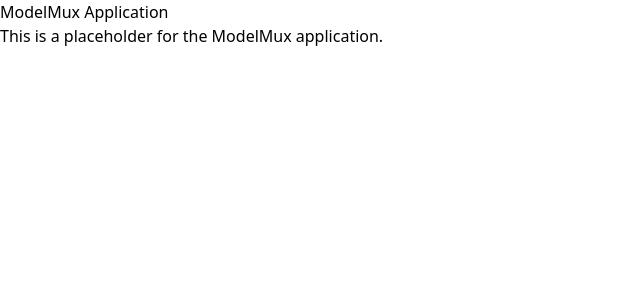
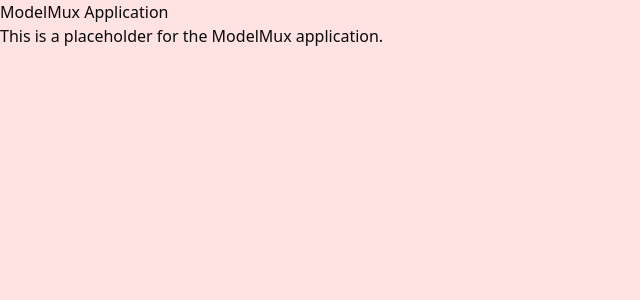
Before and after one commit to SlothfulDreams/modelmux, a React (Vite) app in the folder modelmux/: page / in a window 1280 px wide. Shown: the top 300 px of the page, without its empty margins (0-640 px from the left). Built offline with nearby package versions, Linux system fonts and the light colour scheme.

Commit message:
tailwind set up

```diff
--- /dev/null
+++ b/modelmux/lib/utils.ts
@@ -0,0 +1,6 @@
+import { clsx, type ClassValue } from "clsx"
+import { twMerge } from "tailwind-merge"
+
+export function cn(...inputs: ClassValue[]) {
+  return twMerge(clsx(inputs))
+}
--- /dev/null
+++ b/modelmux/postcss.config.mjs
@@ -0,0 +1,6 @@
+export default {
+    plugins: {
+        "@tailwindcss/postcss": {},
+        autoprefixer: {},
+    },
+}
--- a/modelmux/src/App.tsx
+++ b/modelmux/src/App.tsx
@@ -1,6 +1,6 @@
 function App() {
   return (
-    <div>
+    <div className="bg-red-100 min-h-screen items-center justify-center">
       <h1>ModelMux Application</h1>
       <p>This is a placeholder for the ModelMux application.</p>
     </div>
--- /dev/null
+++ b/modelmux/src/global.css
@@ -0,0 +1,124 @@
+@import "tailwindcss";
+@import "tw-animate-css";
+
+@custom-variant dark (&:where(.dark *));
+
+:root {
+    --background: oklch(1 0 0);
+    --foreground: oklch(0.145 0 0);
+    --card: oklch(1 0 0);
+    --card-foreground: oklch(0.145 0 0);
+    --popover: oklch(1 0 0);
+    --popover-foreground: oklch(0.145 0 0);
+    --primary: oklch(0.205 0 0);
+    --primary-foreground: oklch(0.985 0 0);
+    --secondary: oklch(0.97 0 0);
+    --secondary-foreground: oklch(0.205 0 0);
+    --muted: oklch(0.97 0 0);
+    --muted-foreground: oklch(0.556 0 0);
+    --accent: oklch(0.97 0 0);
+    --accent-foreground: oklch(0.205 0 0);
+    --destructive: oklch(0.577 0.245 27.325);
+    --destructive-foreground: oklch(0.577 0.245 27.325);
+    --border: oklch(0.922 0 0);
+    --input: oklch(0.922 0 0);
+    --ring: oklch(0.708 0 0);
+    --chart-1: oklch(0.646 0.222 41.116);
+    --chart-2: oklch(0.6 0.118 184.704);
+    --chart-3: oklch(0.398 0.07 227.392);
+    --chart-4: oklch(0.828 0.189 84.429);
+    --chart-5: oklch(0.769 0.188 70.08);
+    --radius: 0.625rem;
+    --sidebar: oklch(0.985 0 0);
+    --sidebar-foreground: oklch(0.145 0 0);
+    --sidebar-primary: oklch(0.205 0 0);
+    --sidebar-primary-foreground: oklch(0.985 0 0);
+    --sidebar-accent: oklch(0.97 0 0);
+    --sidebar-accent-foreground: oklch(0.205 0 0);
+    --sidebar-border: oklch(0.922 0 0);
+    --sidebar-ring: oklch(0.708 0 0);
+}
+
+.dark {
+    --background: oklch(0.145 0 0);
+    --foreground: oklch(0.985 0 0);
+    --card: oklch(0.145 0 0);
+    --card-foreground: oklch(0.985 0 0);
+    --popover: oklch(0.145 0 0);
+    --popover-foreground: oklch(0.985 0 0);
+    --primary: oklch(0.985 0 0);
+    --primary-foreground: oklch(0.205 0 0);
+    --secondary: oklch(0.269 0 0);
+    --secondary-foreground: oklch(0.985 0 0);
+    --muted: oklch(0.269 0 0);
+    --muted-foreground: oklch(0.708 0 0);
+    --accent: oklch(0.269 0 0);
+    --accent-foreground: oklch(0.985 0 0);
+    --destructive: oklch(0.396 0.141 25.723);
+    --destructive-foreground: oklch(0.637 0.237 25.331);
+    --border: oklch(0.269 0 0);
+    --input: oklch(0.269 0 0);
+    --ring: oklch(0.439 0 0);
+    --chart-1: oklch(0.488 0.243 264.376);
+    --chart-2: oklch(0.696 0.17 162.48);
+    --chart-3: oklch(0.769 0.188 70.08);
+    --chart-4: oklch(0.627 0.265 303.9);
+    --chart-5: oklch(0.645 0.246 16.439);
+    --sidebar: oklch(0.205 0 0);
+    --sidebar-foreground: oklch(0.985 0 0);
+    --sidebar-primary: oklch(0.488 0.243 264.376);
+    --sidebar-primary-foreground: oklch(0.985 0 0);
+    --sidebar-accent: oklch(0.269 0 0);
+    --sidebar-accent-foreground: oklch(0.985 0 0);
+    --sidebar-border: oklch(0.269 0 0);
+    --sidebar-ring: oklch(0.439 0 0);
+}
+
+@theme inline {
+    --color-background: var(--background);
+    --color-foreground: var(--foreground);
+    --color-card: var(--card);
+    --color-card-foreground: var(--card-foreground);
+    --color-popover: var(--popover);
+    --color-popover-foreground: var(--popover-foreground);
+    --color-primary: var(--primary);
+    --color-primary-foreground: var(--primary-foreground);
+    --color-secondary: var(--secondary);
+    --color-secondary-foreground: var(--secondary-foreground);
+    --color-muted: var(--muted);
+    --color-muted-foreground: var(--muted-foreground);
+    --color-accent: var(--accent);
+    --color-accent-foreground: var(--accent-foreground);
+    --color-destructive: var(--destructive);
+    --color-destructive-foreground: var(--destructive-foreground);
+    --color-border: var(--border);
+    --color-input: var(--input);
+    --color-ring: var(--ring);
+    --color-chart-1: var(--chart-1);
+    --color-chart-2: var(--chart-2);
+    --color-chart-3: var(--chart-3);
+    --color-chart-4: var(--chart-4);
+    --color-chart-5: var(--chart-5);
+    --radius-sm: calc(var(--radius) - 4px);
+    --radius-md: calc(var(--radius) - 2px);
+    --radius-lg: var(--radius);
+    --radius-xl: calc(var(--radius) + 4px);
+    --color-sidebar: var(--sidebar);
+    --color-sidebar-foreground: var(--sidebar-foreground);
+    --color-sidebar-primary: var(--sidebar-primary);
+    --color-sidebar-primary-foreground: var(--sidebar-primary-foreground);
+    --color-sidebar-accent: var(--sidebar-accent);
+    --color-sidebar-accent-foreground: var(--sidebar-accent-foreground);
+    --color-sidebar-border: var(--sidebar-border);
+    --color-sidebar-ring: var(--sidebar-ring);
+}
+
+@layer base {
+    * {
+        @apply border-border outline-ring/50;
+    }
+
+    body {
+        @apply bg-background text-foreground;
+    }
+}
--- a/modelmux/src/index.css
+++ /dev/null
@@ -1 +0,0 @@
-@import "tailwindcss";
--- a/modelmux/vite.renderer.config.ts
+++ b/modelmux/vite.renderer.config.ts
@@ -1,4 +1,13 @@
-import { defineConfig } from 'vite';
+import path from "path"
+import { defineConfig } from "vite"
+import react from "@vitejs/plugin-react"
 
-// https://vitejs.dev/config
-export default defineConfig({});
+// https://vite.dev/config/
+export default defineConfig({
+  plugins: [react()],
+  resolve: {
+    alias: {
+      "@": path.resolve(__dirname, "./src"),
+    },
+  },
+})
```
Also changed, not shown: modelmux/package.json (+8 -1 lines), modelmux/src/renderer.tsx (+8 -8 lines), modelmux/tsconfig.json (+5 -5 lines), modelmux/components.json (added), 1 other file (tests, documents, lock files or other folders).
